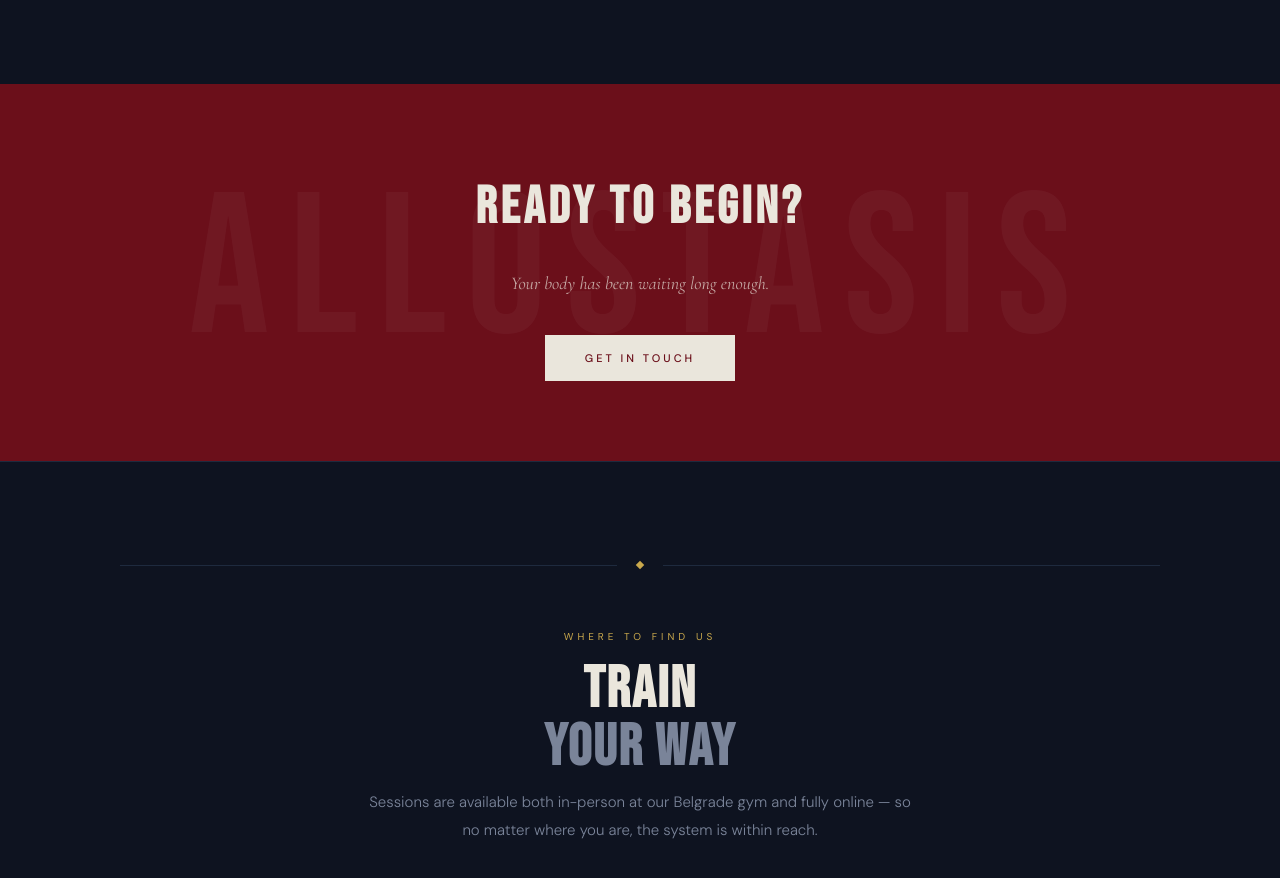
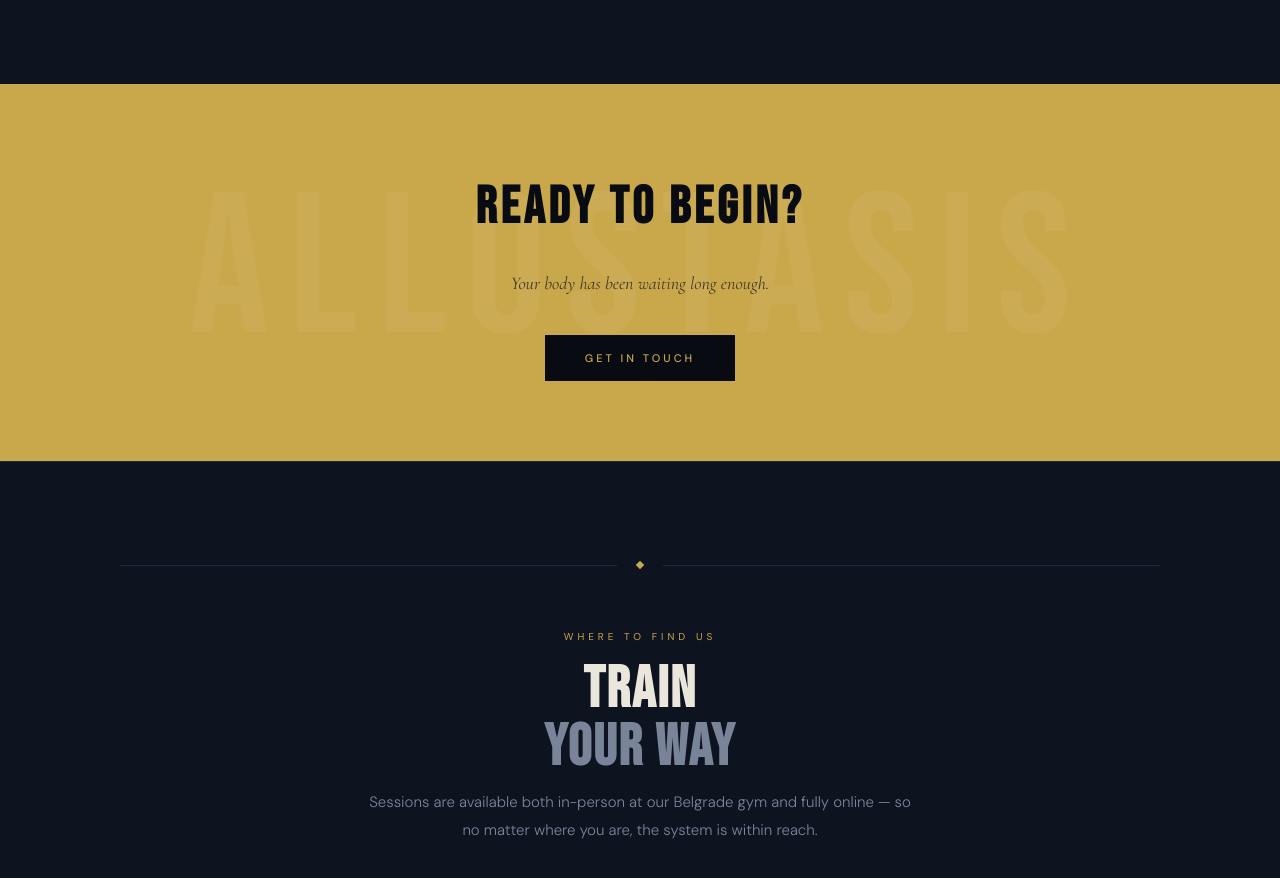
Before and after one commit to allostasis-system/allostasis-system.github.io, a plain HTML site: page index.html in a window 1280 px wide. Shown: the part 4564-5442 px from the top of the page. Drawn offline with nearby package versions, Linux system fonts and the light colour scheme.

Commit message:
Update index.html

```diff
--- a/index.html
+++ b/index.html
@@ -637,7 +637,7 @@
   .cta-banner {
     position: relative;
     padding: 80px 60px;
-    background: var(--crimson);
+    background: var(--gold);
     overflow: hidden;
     text-align: center;
   }
@@ -660,7 +660,7 @@
     font-family: var(--font-display);
     font-size: clamp(32px, 5vw, 52px);
     letter-spacing: 4px;
-    color: var(--off-white);
+    color: var(--navy);
     margin-bottom: 16px;
     position: relative;
   }
@@ -669,15 +669,15 @@
     font-family: var(--font-serif);
     font-size: 18px;
     font-style: italic;
-    color: rgba(234,230,220,0.7);
+    color: rgba(8,11,18,0.7);
     margin-bottom: 36px;
     position: relative;
   }
 
   .btn-cta-white {
     display: inline-block;
-    background: var(--off-white);
-    color: var(--crimson);
+    background: var(--navy);
+    color: var(--gold);
     font-family: var(--font-body);
     font-size: 11px;
     letter-spacing: 3px;
@@ -690,8 +690,8 @@
   }
 
   .btn-cta-white:hover {
-    background: var(--navy);
-    color: var(--gold);
+    background: var(--crimson);
+    color: var(--off-white);
   }
 
   /* ─── FOOTER ─── */
```
